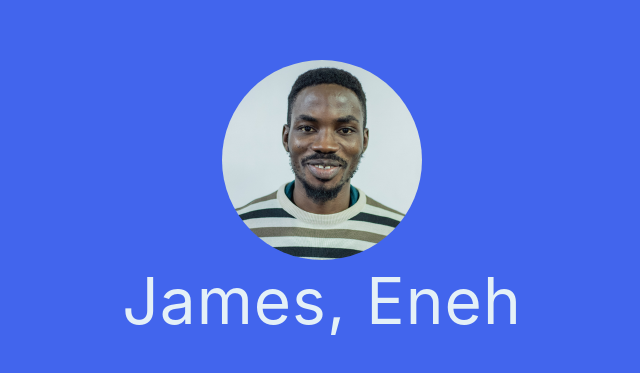
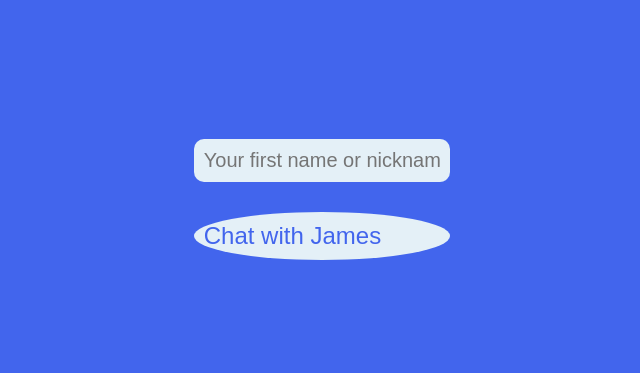
Before and after one commit to erozonachi/portfolio-vue, a Nuxt app: page / in a window 1280 px wide. Shown: the part 201-574 px from the top of the page, without its empty margins (318-958 px from the left). Built offline with nearby package versions, Linux system fonts and the light colour scheme.

Commit message:
Handle start-screen and onboarding form switch

```diff
--- a/components/StartScreen.vue
+++ b/components/StartScreen.vue
@@ -1,6 +1,6 @@
 <template>
   <div class="container">
-    <div v-if="true">
+    <div v-if="isLoading">
       <img :src="Avatar" alt="Eneh's Display Pix" class="avatar" />
       <h1 class="title">James, Eneh</h1>
     </div>
@@ -17,8 +17,17 @@
 
 export default {
   data: () => ({
-    Avatar
-  })
+    Avatar,
+    isLoading: true
+  }),
+  methods: {
+    loaded: function() {
+      setTimeout(() => (this.isLoading = !this.isLoading), 5000)
+    }
+  },
+  created: function() {
+    this.loaded()
+  }
 }
 </script>
 <style scoped>
```
